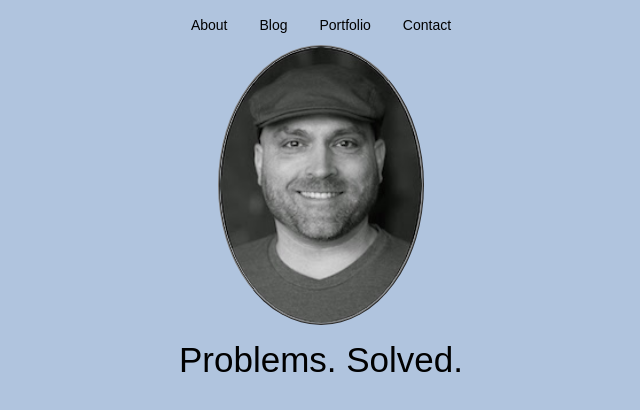
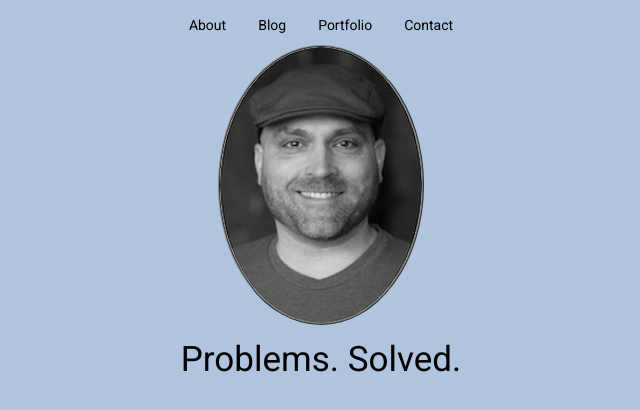
Before and after one commit to RickBacci/rickbacci.github.io, a plain HTML site: page index.html in a window 1280 px wide. Shown: the full height of the page, 319-959 px from the left. Drawn offline with nearby package versions, Linux system fonts and the light colour scheme.

Commit message:
add Roboto font

```diff
--- a/index.html
+++ b/index.html
@@ -6,6 +6,7 @@
     <meta http-equiv="X-UA-Compatible" content="IE=edge">
     <meta name="viewport" content="width=device-width, initial-scale=1">
     <!-- The above 3 meta tags *must* come first in the head; any other head content must come *after* these tags -->
+    <link href='http://fonts.googleapis.com/css?family=Roboto' rel='stylesheet' type='text/css'>
     <link rel="stylesheet" href="https://maxcdn.bootstrapcdn.com/bootstrap/3.3.4/css/bootstrap.min.css">
     <!-- Latest compiled and minified JavaScript -->
     <script src="https://ajax.googleapis.com/ajax/libs/jquery/1.11.1/jquery.min.js"></script>
@@ -21,7 +22,7 @@
     <style>
       body {
         background-color: lightsteelblue;
-        font-family: fantasy;
+        font-family: Roboto, serif;
         color: black;
       }
       #picture {
```
